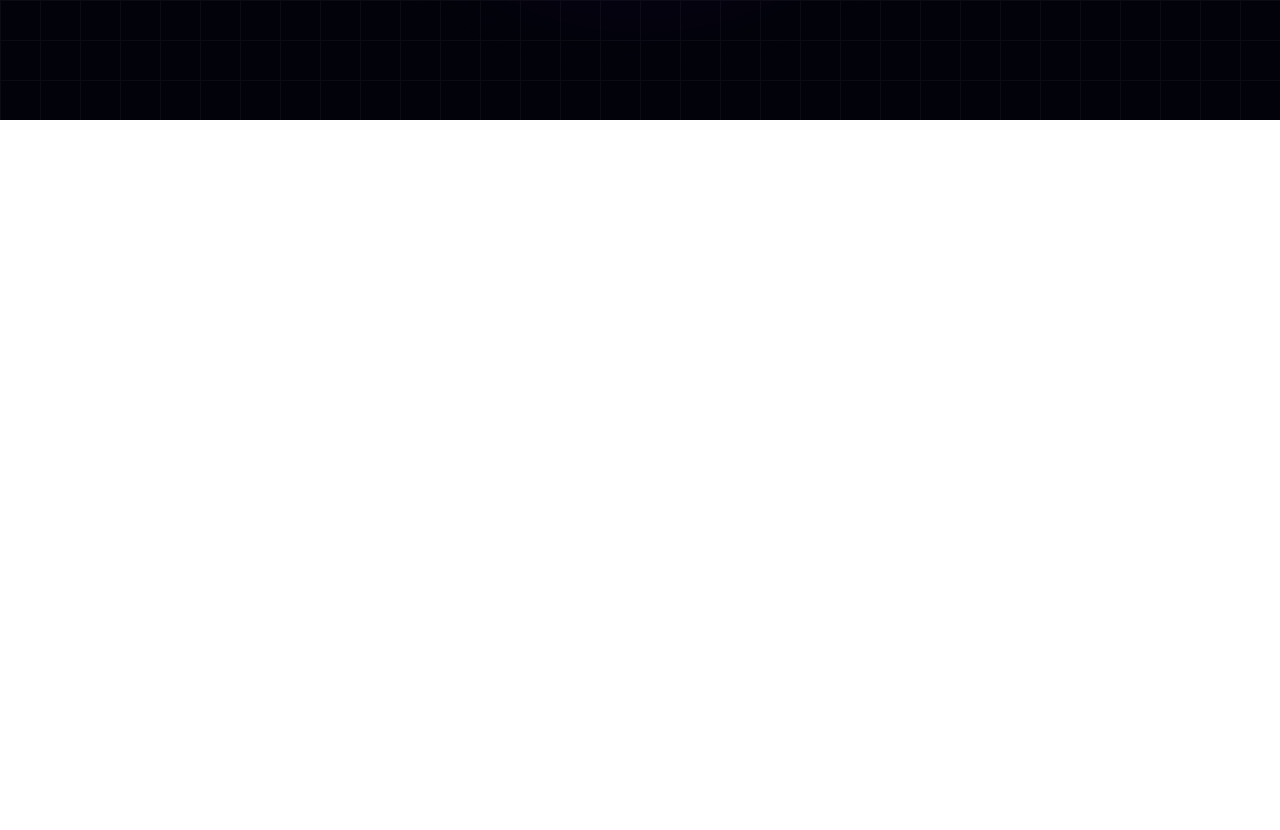
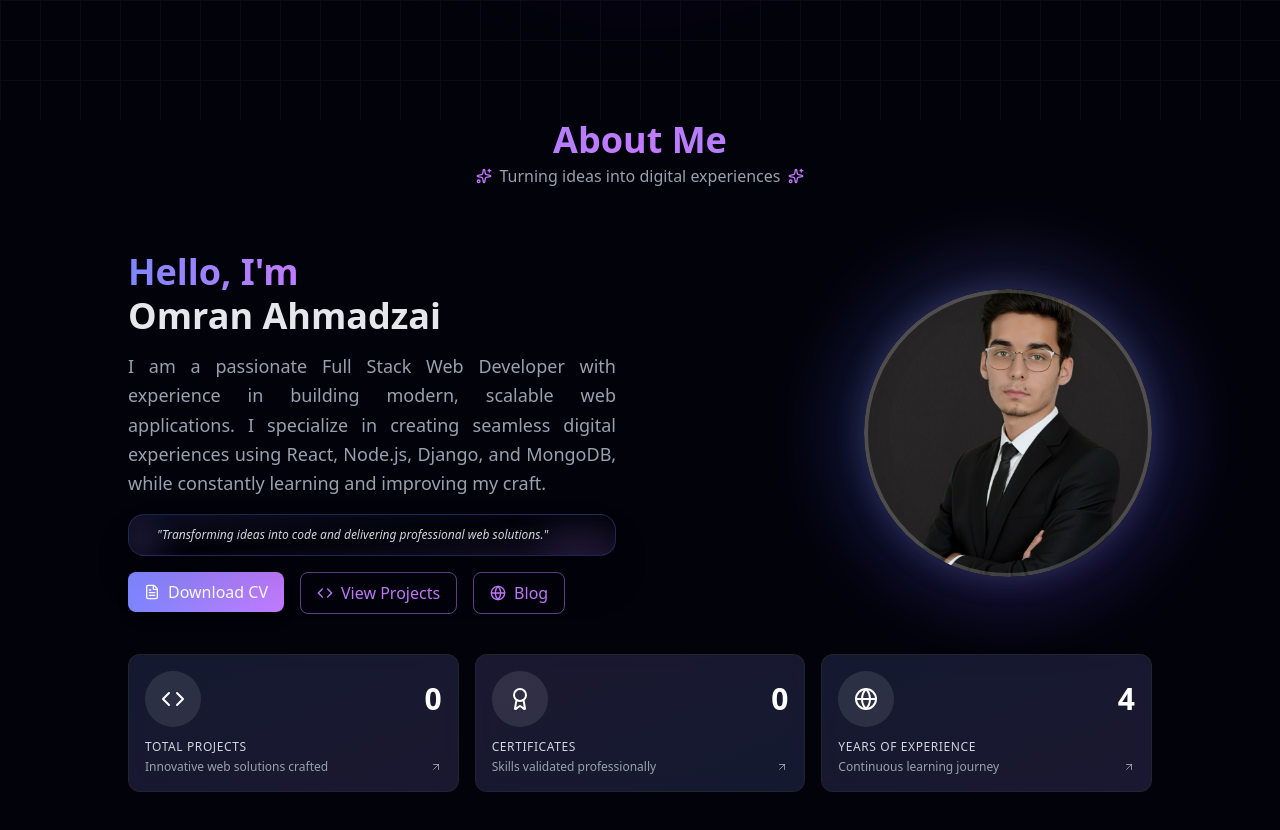
Before and after one commit to OmranInTech/Portfolio-website, a React (Vite) app: page / in a window 1280 px wide. Shown: the part 680-1510 px from the top of the page. Before the commit the page ends 800 px from the top, so only its background shows below. Built offline with nearby package versions, Linux system fonts and the light colour scheme.

Commit message:
about page added

```diff
--- a/src/App.jsx
+++ b/src/App.jsx
@@ -1,11 +1,13 @@
 import Navbar from "./components/Navbar";
 import Home from "./Pages/Home";
+import About from "./Pages/About";
 
 function App() {
   return (
     <>
     <Navbar />
     <Home />
+    <About />
     </>
   )
 }
--- /dev/null
+++ b/src/Pages/About.jsx
@@ -0,0 +1,167 @@
+import React, { useEffect, memo, useMemo } from "react";
+import { FileText, Code, Award, Globe, ArrowUpRight, Sparkles } from "lucide-react";
+import AOS from "aos";
+import "aos/dist/aos.css";
+import ProfilePic from "../assets/images/omran.jpeg";
+
+// Memoized Header Component
+const Header = memo(() => (
+  <div className="text-center lg:mb-6 mb-2 px-[5%]">
+    <h2
+      className="text-3xl md:text-4xl font-bold text-transparent bg-clip-text bg-gradient-to-r from-indigo-400 via-purple-400 to-indigo-400"
+      data-aos="zoom-in-up"
+      data-aos-duration="600"
+    >
+      About Me
+    </h2>
+    <p
+      className="mt-1 text-gray-400 max-w-2xl mx-auto text-sm sm:text-base flex items-center justify-center gap-2"
+      data-aos="zoom-in-up"
+      data-aos-duration="800"
+    >
+      <Sparkles className="w-4 h-4 text-purple-400" />
+      Turning ideas into digital experiences
+      <Sparkles className="w-4 h-4 text-purple-400" />
+    </p>
+  </div>
+));
+
+// Profile Image Component
+const ProfileImage = memo(() => (
+  <div className="flex justify-center lg:justify-end items-center p-0 py-2 pb-2">
+    <div className="relative group" data-aos="fade-up" data-aos-duration="1000">
+      <div className="absolute -inset-5 opacity-[20%] z-0 hidden sm:block">
+        <div className="absolute inset-0 bg-gradient-to-r from-indigo-600 via-purple-500 to-indigo-600 rounded-full blur-2xl animate-spin-slower" />
+        <div className="absolute inset-0 bg-gradient-to-l from-purple-500 via-indigo-500 to-indigo-400 rounded-full blur-2xl animate-pulse-slow opacity-40" />
+        <div className="absolute inset-0 bg-gradient-to-t from-blue-600 via-cyan-500 to-teal-400 rounded-full blur-2xl animate-float opacity-30" />
+      </div>
+
+      <div className="relative w-60 h-60 sm:w-72 sm:h-72 rounded-full overflow-hidden shadow-[0_0_30px_rgba(120,119,198,0.3)] transform transition-all duration-700 group-hover:scale-105">
+        <div className="absolute inset-0 border-4 border-white/20 rounded-full transition-all duration-700 group-hover:border-white/40 group-hover:scale-105" />
+        <img
+          src={ProfilePic}
+          alt="Omran Ahmadzai"
+          className="w-full h-full object-cover transition-all duration-700 group-hover:scale-105 group-hover:rotate-1"
+        />
+      </div>
+    </div>
+  </div>
+));
+
+// Stat Card Component
+const StatCard = memo(({ icon: Icon, color, value, label, description, animation }) => (
+  <div data-aos={animation} data-aos-duration={1300} className="relative group">
+    <div className="relative z-10 bg-gray-900/50 backdrop-blur-lg rounded-xl p-4 border border-white/10 overflow-hidden transition-all duration-300 hover:scale-105 hover:shadow-2xl h-full flex flex-col justify-between">
+      <div className={`absolute -z-10 inset-0 bg-gradient-to-br ${color} opacity-10 group-hover:opacity-20 transition-opacity duration-300`}></div>
+      <div className="flex items-center justify-between mb-3">
+        <div className="w-14 h-14 rounded-full flex items-center justify-center bg-white/10 transition-transform group-hover:rotate-6">
+          <Icon className="w-6 h-6 text-white" />
+        </div>
+        <span className="text-3xl font-bold text-white">{value}</span>
+      </div>
+      <div>
+        <p className="text-xs uppercase tracking-wider text-gray-300 mb-1">{label}</p>
+        <div className="flex items-center justify-between">
+          <p className="text-xs text-gray-400">{description}</p>
+          <ArrowUpRight className="w-3 h-3 text-white/50 group-hover:text-white transition-colors" />
+        </div>
+      </div>
+    </div>
+  </div>
+));
+
+const AboutPage = () => {
+  const { totalProjects, totalCertificates, YearExperience } = useMemo(() => {
+    const storedProjects = JSON.parse(localStorage.getItem("projects") || "[]");
+    const storedCertificates = JSON.parse(localStorage.getItem("certificates") || "[]");
+    const startDate = new Date("2021-11-06");
+    const today = new Date();
+    const experience =
+      today.getFullYear() - startDate.getFullYear() -
+      (today < new Date(today.getFullYear(), startDate.getMonth(), startDate.getDate()) ? 1 : 0);
+    return {
+      totalProjects: storedProjects.length,
+      totalCertificates: storedCertificates.length,
+      YearExperience: experience
+    };
+  }, []);
+
+  const statsData = useMemo(() => [
+    { icon: Code, color: "from-indigo-400 to-purple-400", value: totalProjects, label: "Total Projects", description: "Innovative web solutions crafted", animation: "fade-right" },
+    { icon: Award, color: "from-purple-400 to-indigo-400", value: totalCertificates, label: "Certificates", description: "Skills validated professionally", animation: "fade-up" },
+    { icon: Globe, color: "from-indigo-400 to-purple-400", value: YearExperience, label: "Years of Experience", description: "Continuous learning journey", animation: "fade-left" },
+  ], [totalProjects, totalCertificates, YearExperience]);
+
+  useEffect(() => {
+    // Initialize AOS
+    AOS.init({ duration: 1000, mirror: true }); // mirror:true ensures animations replay on scroll
+    AOS.refresh();
+  }, []);
+
+  return (
+    <div className="min-h-screen bg-[#02030a] text-white overflow-hidden px-[5%] sm:px-[5%] lg:px-[10%] sm-mt-0" id="About">
+      <Header />
+      <div className="w-full mx-auto pt-6 sm:pt-10 relative">
+        <div className="flex flex-col-reverse lg:grid lg:grid-cols-2 gap-8 lg:gap-12 items-center">
+          <div className="space-y-4 text-center lg:text-left">
+            <h2 className="text-2xl sm:text-3xl lg:text-4xl font-bold" data-aos="fade-right">
+              <span className="text-transparent bg-clip-text bg-gradient-to-r from-indigo-400 to-purple-400">Hello, I'm</span>
+              <span className="block mt-1 text-gray-200">Omran Ahmadzai</span>
+            </h2>
+            <p className="text-sm sm:text-base lg:text-lg text-gray-400 leading-relaxed text-justify pb-2 sm:pb-0" data-aos="fade-right">
+              I am a passionate Full Stack Web Developer with experience in building modern, scalable web applications. I specialize in creating seamless digital experiences using React, Node.js, Django, and MongoDB, while constantly learning and improving my craft.
+            </p>
+
+            {/* Quote Section */}
+            <div className="relative bg-gradient-to-br from-indigo-400/10 via-transparent to-purple-400/10 border border-[#6366f1]/30 rounded-2xl p-3 my-4 backdrop-blur-md shadow-2xl overflow-hidden" data-aos="fade-up">
+              <div className="absolute top-2 right-4 w-12 h-12 bg-gradient-to-r from-indigo-400/20 to-purple-400/20 rounded-full blur-xl"></div>
+              <div className="absolute -bottom-3 -left-2 w-10 h-10 bg-gradient-to-r from-purple-400/20 to-indigo-400/20 rounded-full blur-lg"></div>
+              <blockquote className="text-gray-300 text-center lg:text-left italic font-medium text-xs relative z-10 pl-4">
+                "Transforming ideas into code and delivering professional web solutions."
+              </blockquote>
+            </div>
+
+            {/* Buttons Section */}
+            <div className="flex flex-col lg:flex-row items-center lg:items-start gap-3 lg:gap-4 w-full">
+              <a href="https://drive.google.com/drive/folders/1BOm51Grsabb3zj6Xk27K-iRwI1zITcpo" className="w-full lg:w-auto">
+                <button className="w-full lg:w-auto sm:px-4 py-1 sm:py-2 rounded-lg bg-gradient-to-r from-indigo-400 to-purple-400 text-white font-medium transition-all duration-300 hover:scale-105 flex items-center justify-center lg:justify-start gap-2 shadow-lg hover:shadow-xl text-sm sm:text-base">
+                  <FileText className="w-4 h-4 sm:w-4 sm:h-4" /> Download CV
+                </button>
+              </a>
+
+              <a href="#Portfolio" className="w-full lg:w-auto">
+                <button className="w-full lg:w-auto sm:px-4 py-1 sm:py-2 rounded-lg border border-purple-400/50 text-purple-400 font-medium transition-all duration-300 hover:scale-105 flex items-center justify-center lg:justify-start gap-2 hover:bg-purple-400/10 text-sm sm:text-base">
+                  <Code className="w-4 h-4 sm:w-4 sm:h-4" /> View Projects
+                </button>
+              </a>
+
+              <a href="#Blog" className="w-full lg:w-auto">
+                <button className="w-full lg:w-auto sm:px-4 py-1 sm:py-2 rounded-lg border border-purple-400/50 text-purple-400 font-medium transition-all duration-300 hover:scale-105 flex items-center justify-center lg:justify-start gap-2 hover:bg-purple-400/10 text-sm sm:text-base">
+                  <Globe className="w-4 h-4 sm:w-4 sm:h-4" /> Blog
+                </button>
+              </a>
+            </div>
+          </div>
+
+          <ProfileImage />
+        </div>
+
+        <div className="grid grid-cols-1 md:grid-cols-3 gap-4 mt-10 cursor-pointer">
+          {statsData.map((stat) => (
+            <StatCard key={stat.label} {...stat} />
+          ))}
+        </div>
+      </div>
+
+      <style jsx>{`
+        @keyframes float {0%,100%{transform:translateY(0);}50%{transform:translateY(-15px);}}
+        @keyframes spin-slower {to{transform:rotate(360deg);}}
+        .animate-pulse-slow {animation: pulse 3s infinite;}
+        .animate-spin-slower {animation: spin-slower 8s linear infinite;}
+        .animate-float {animation: float 12s ease-in-out infinite;}
+      `}</style>
+    </div>
+  );
+};
+
+export default memo(AboutPage);
```
